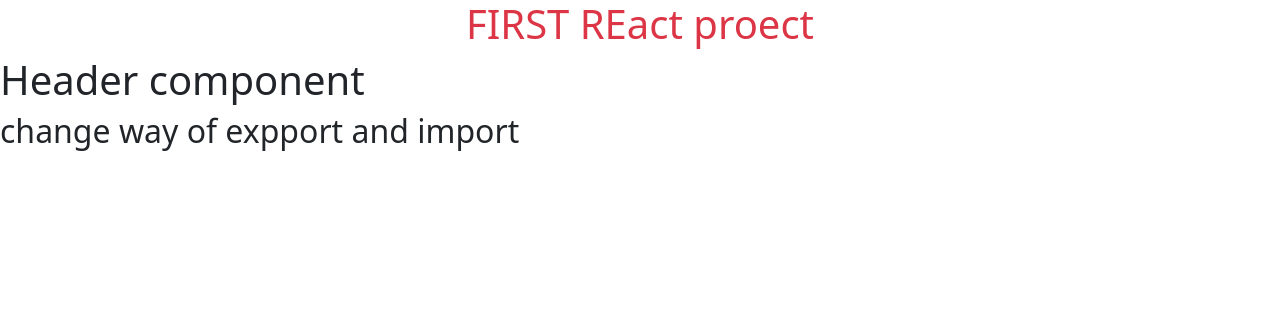
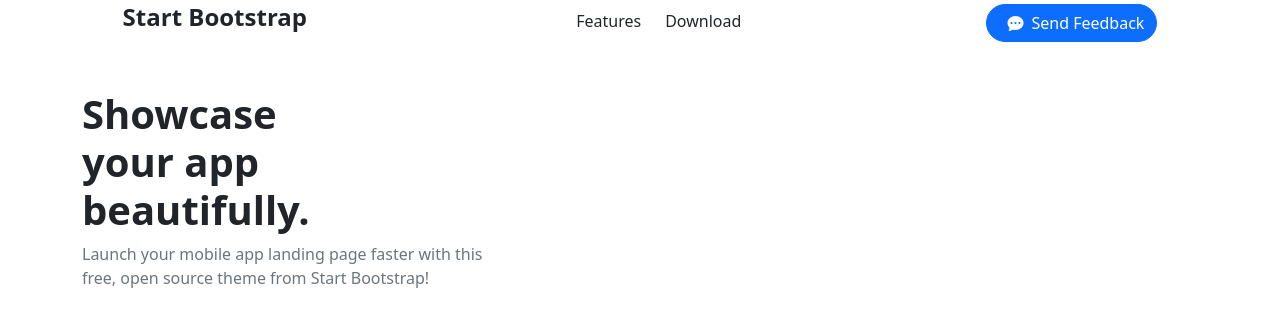
Before and after one commit to sumeetCodes/First-React-Project, a React (Create React App) app: page / in a window 1280 px wide. Shown: the top 326 px of the page. Built offline with nearby package versions, Linux system fonts and the light colour scheme.

Commit message:
navbar added & working on herosection

```diff
--- a/package.json
+++ b/package.json
@@ -7,6 +7,7 @@
     "@testing-library/react": "^13.4.0",
     "@testing-library/user-event": "^13.5.0",
     "bootstrap": "^5.3.3",
+    "bootstrap-icons": "^1.11.3",
     "react": "^18.3.1",
     "react-dom": "^18.3.1",
     "react-scripts": "5.0.1",
--- a/src/App.js
+++ b/src/App.js
@@ -3,13 +3,13 @@ import './App.css';
 
 import "bootstrap/dist/css/bootstrap.min.css";
 import "bootstrap/dist/js/bootstrap.bundle.min";
-
+import 'bootstrap-icons/font/bootstrap-icons.css';
 
 function App() {
   return (
-    <div className="App">
-     <h1 className='text-danger'>FIRST REact proect</h1>
-    </div>
+    <>
+
+    </>
   );
 }
 
--- a/src/Header.jsx
+++ /dev/null
@@ -1,15 +0,0 @@
-// first create a new file by the .jsx extension
-
-// create component
-const Header = () => {
-    return(
-        // html code instde <> .. </>
-        <>
-        <h1>Header component</h1>
-
-        </>
-    );
-};
-
-// used export to send the component
-export default Header;
--- /dev/null
+++ b/src/components/Header/Header.jsx
@@ -0,0 +1,18 @@
+const Header = () => {
+    return (
+<>
+<div className="sticky-top d-flex justify-content-around align-items-center z-2">
+    <h2 className="fw-bold fs-4">Start Bootstrap</h2>
+    <ul class="nav">
+  <li class="nav-item px-4">Features</li>
+  <li class="nav-item">Download</li>
+  </ul>
+<button type="button" class="btn btn-primary rounded-pill mt-1"><i class="bi bi-chat-dots-fill px-2"></i>Send Feedback</button>
+</div>
+
+</>
+
+    );
+};
+
+export default Header;
--- /dev/null
+++ b/src/components/Herosection/Herosection.jsx
@@ -0,0 +1,25 @@
+const Herosection = () => {
+    return(
+        <>
+        <div className="container mt-5">
+<div className="row">
+
+            {/* Left side */}
+            <div className="col-sm-12 col-lg-6 col-md-6 col-12">
+<h1 className="fw-bold w-50 fs-1">Showcase your app beautifully.</h1>
+<p className="text-secondary w-75">Launch your mobile app landing page faster with this free, open source theme from Start Bootstrap!</p>
+            </div>
+
+{/* right side */}
+            <div>
+
+            </div>
+
+</div>
+        </div>
+
+        </>
+    );
+}
+
+export default Herosection;
--- a/src/heading.jsx
+++ /dev/null
@@ -1,9 +0,0 @@
-export const Heading = () => {
-    return(
-        // html code instde <> .. </>
-        <>
-        <h2>change way of expport and import</h2>
-
-        </>
-    );
-};
--- a/src/index.js
+++ b/src/index.js
@@ -2,8 +2,8 @@ import React from 'react';
   import ReactDOM from 'react-dom/client';
   import './index.css';
   import App from './App';
-import Header from './Header';
-import { Heading } from './heading';
+import Header from './components/Header/Header';
+import Herosection from './components/Herosection/Herosection';
 
 
 
@@ -19,7 +19,7 @@ root.render(
 
     <App />
     <Header />
-<Heading />
+    <Herosection />
 
     </>
 
```
Also changed, not shown: src/imgs/mobile.PNG (added), 1 other file (tests, documents, lock files or other folders). Lines whose indentation alone changed are shown as unchanged.
